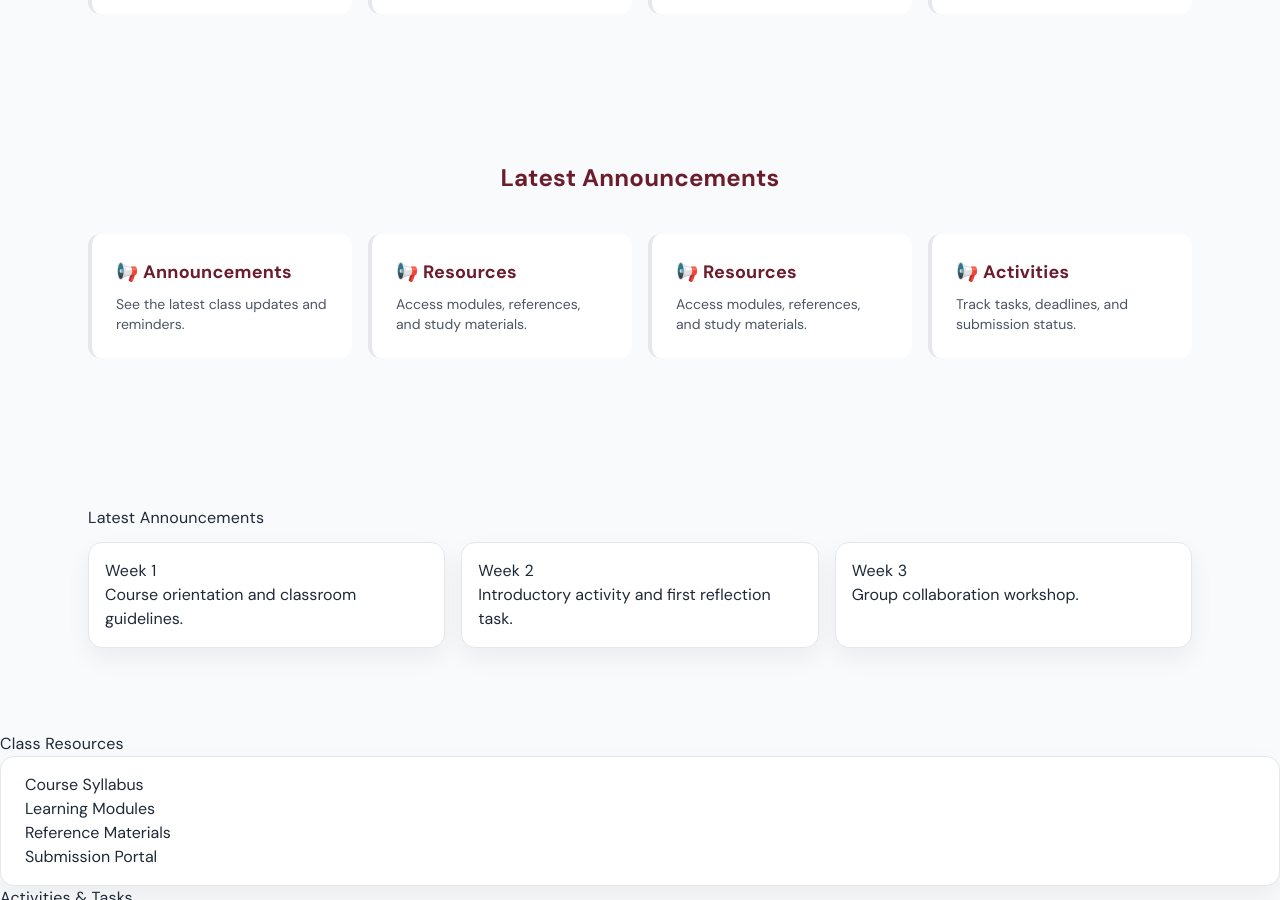
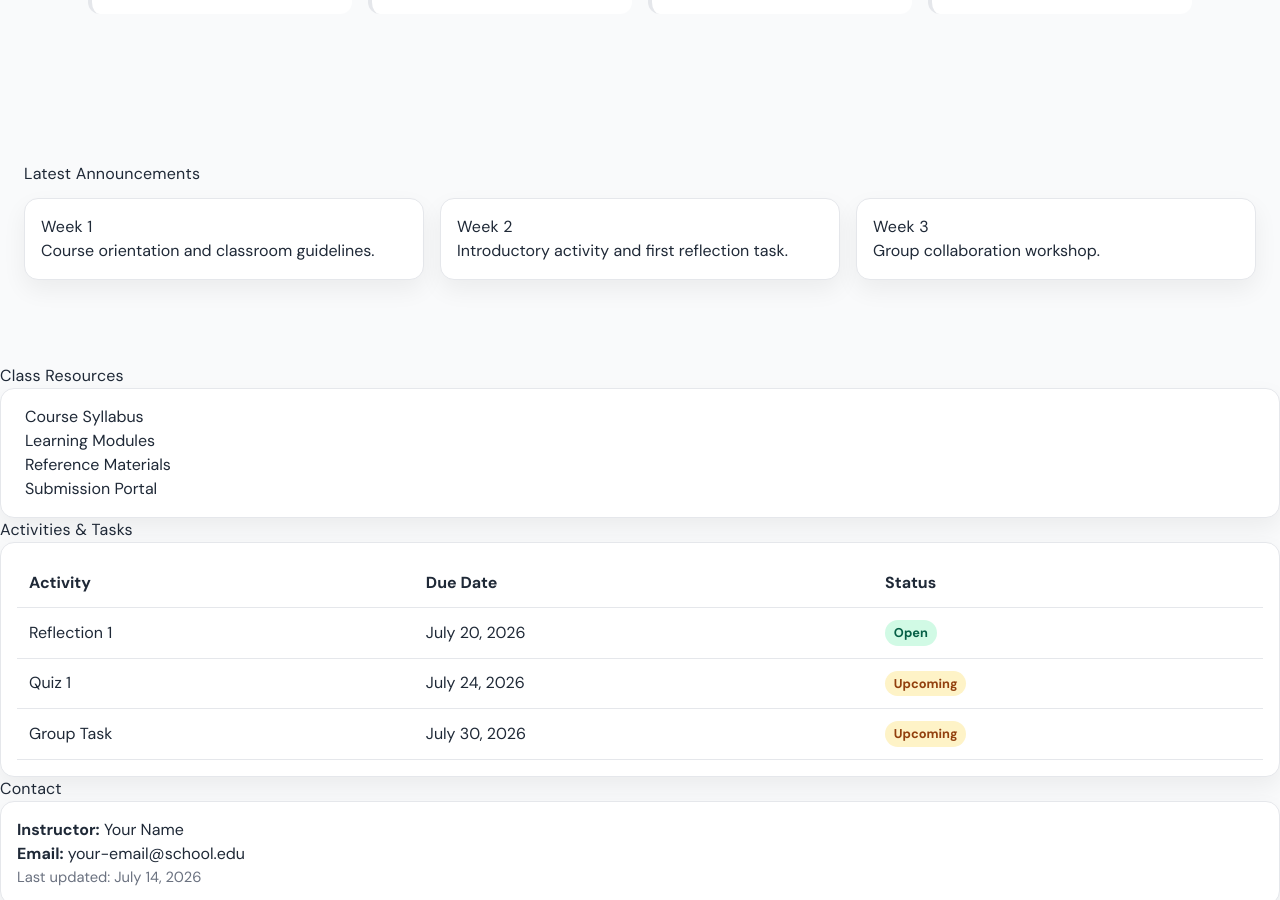
Before and after one commit to HAU-SOC/HAU-APSI-Classroom, a Jekyll site: the page built from home.md, in a window 1280 px wide and 900 px high, scrolled down 726 px. Built offline with Jekyll 4.4.1, drawn with Linux system fonts in a browser that asks for light colours; nearby versions of some CDN libraries.

Commit message:
Update home.md

```diff
--- a/home.md
+++ b/home.md
@@ -36,30 +36,7 @@
     </div>
 </section>
 
-<section id="quick-links" class="max-w-6xl mx-auto px-6 py-16">
-  <h2 class="text-2xl font-bold text-center mb-10" style="color: rgb(107, 29, 46);">Latest Announcements</h2>
-  <div class="grid grid-cols-1 sm:grid-cols-2 lg:grid-cols-4 gap-6">
-       <div class="rounded-xl p-6 border-l-4 border-maroon hover:shadow-lg transition cursor-pointer bg-white">
-         <h3 class="font-semibold text-lg mb-2" style="color: rgb(107, 29, 46);">📢 Announcements</h3>
-         <p class="text-sm text-gray-600">See the latest class updates and reminders.</p>
-       </div>
-        <div class="rounded-xl p-6 border-l-4 border-maroon hover:shadow-lg transition cursor-pointer bg-white">
-         <h3 class="font-semibold text-lg mb-2" style="color: rgb(107, 29, 46);">📢 Resources </h3>
-         <p class="text-sm text-gray-600">Access modules, references, and study materials.</p>
-       </div>
-        <div class="rounded-xl p-6 border-l-4 border-maroon hover:shadow-lg transition cursor-pointer bg-white">
-         <h3 class="font-semibold text-lg mb-2" style="color: rgb(107, 29, 46);">📢 Resources </h3>
-         <p class="text-sm text-gray-600">Access modules, references, and study materials.</p>
-       </div>
-        <div class="rounded-xl p-6 border-l-4 border-maroon hover:shadow-lg transition cursor-pointer bg-white">
-         <h3 class="font-semibold text-lg mb-2" style="color: rgb(107, 29, 46);">📢 Activities </h3>
-         <p class="text-sm text-gray-600">Track tasks, deadlines, and submission status.</p>
-        </div>
-    </div>
-</section>
-
-
-<section id="quick-links" class="max-w-6xl mx-auto px-6 py-16">
+<section id="announcements" class="bg-gray-50 py-16 px-6">
   <h2>Latest Announcements</h2>
   <div class="grid">
     <article class="card">
```
